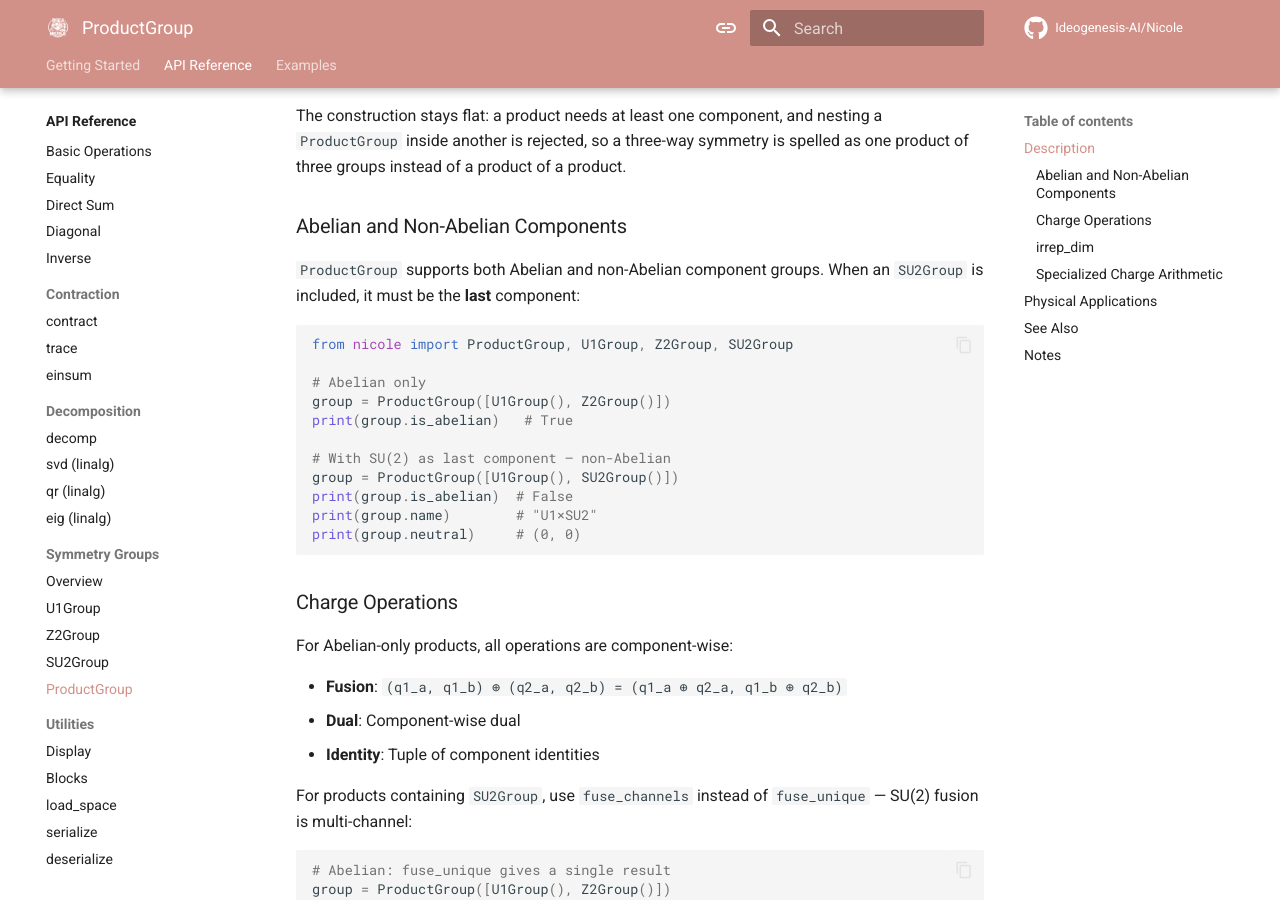
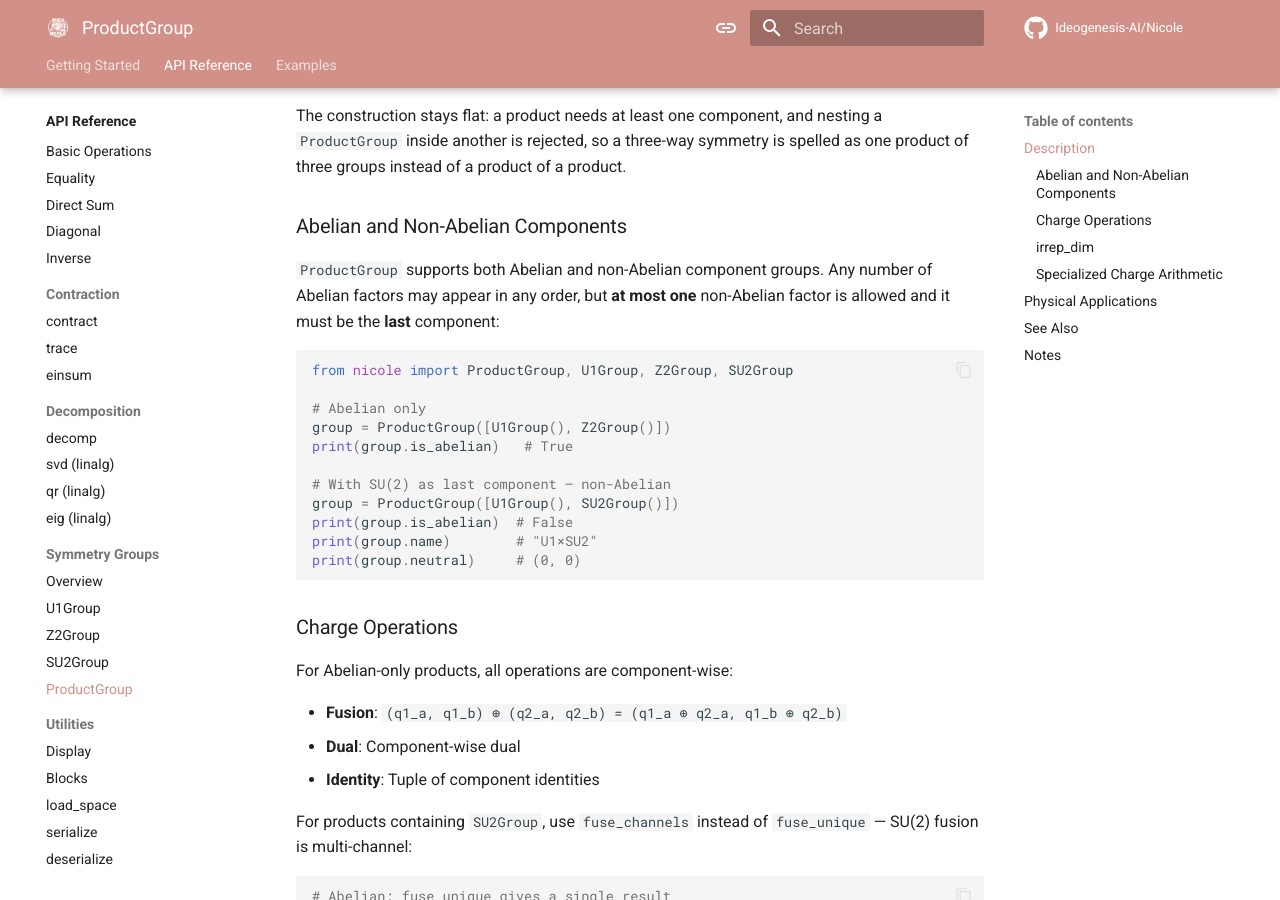
Before and after one commit to Ideogenesis-AI/Nicole, an MkDocs documentation site: the page built from docs/api/symmetry/product-group.md, in a window 1280 px wide and 900 px high, scrolled down 596 px. Built offline with MkDocs 1.6.1 and Material for MkDocs 9.7.7, drawn with Linux system fonts in a browser that asks for light colours; comment, search, counter and statistics services are not loaded; the version menu is left out; some of the changed text lies outside the part shown.

Commit message:
State that a product group admits at most one SU(2) factor
Both the description and the notes said only that an SU2Group has to come last, which leaves a reader free to assume a pair of them at the end would pass. The constraint lived in an admonition on the product-group example page and nowhere in the API reference. Said it in both places, together with the ValueError raised at construction for a second non-Abelian factor or one in an earlier position.

````diff
--- a/docs/api/symmetry/product-group.md
+++ b/docs/api/symmetry/product-group.md
@@ -26,7 +26,7 @@ The construction stays flat: a product needs at least one component, and nesting
 
 ### Abelian and Non-Abelian Components
 
-`ProductGroup` supports both Abelian and non-Abelian component groups. When an `SU2Group` is included, it must be the **last** component:
+`ProductGroup` supports both Abelian and non-Abelian component groups. Any number of Abelian factors may appear in any order, but **at most one** non-Abelian factor is allowed and it must be the **last** component:
 
 ```python
 from nicole import ProductGroup, U1Group, Z2Group, SU2Group
@@ -102,6 +102,6 @@ On the built-in pairs, `dual` and two-charge Abelian fusion are about 5× cheape
 
 ## Notes
 
-- `SU2Group`, if present, must be the **last** component of `ProductGroup`.
+- A `ProductGroup` admits at most one `SU2Group`, and it must be the **last** component. Two of them, or one in any earlier position, raises `ValueError` at construction.
 - When `SU2Group` is a component, `is_abelian` returns `False` and tensors carry intertwiner (`Bridge`) data.
 - Charges are tuples matching the number of component groups.
````
